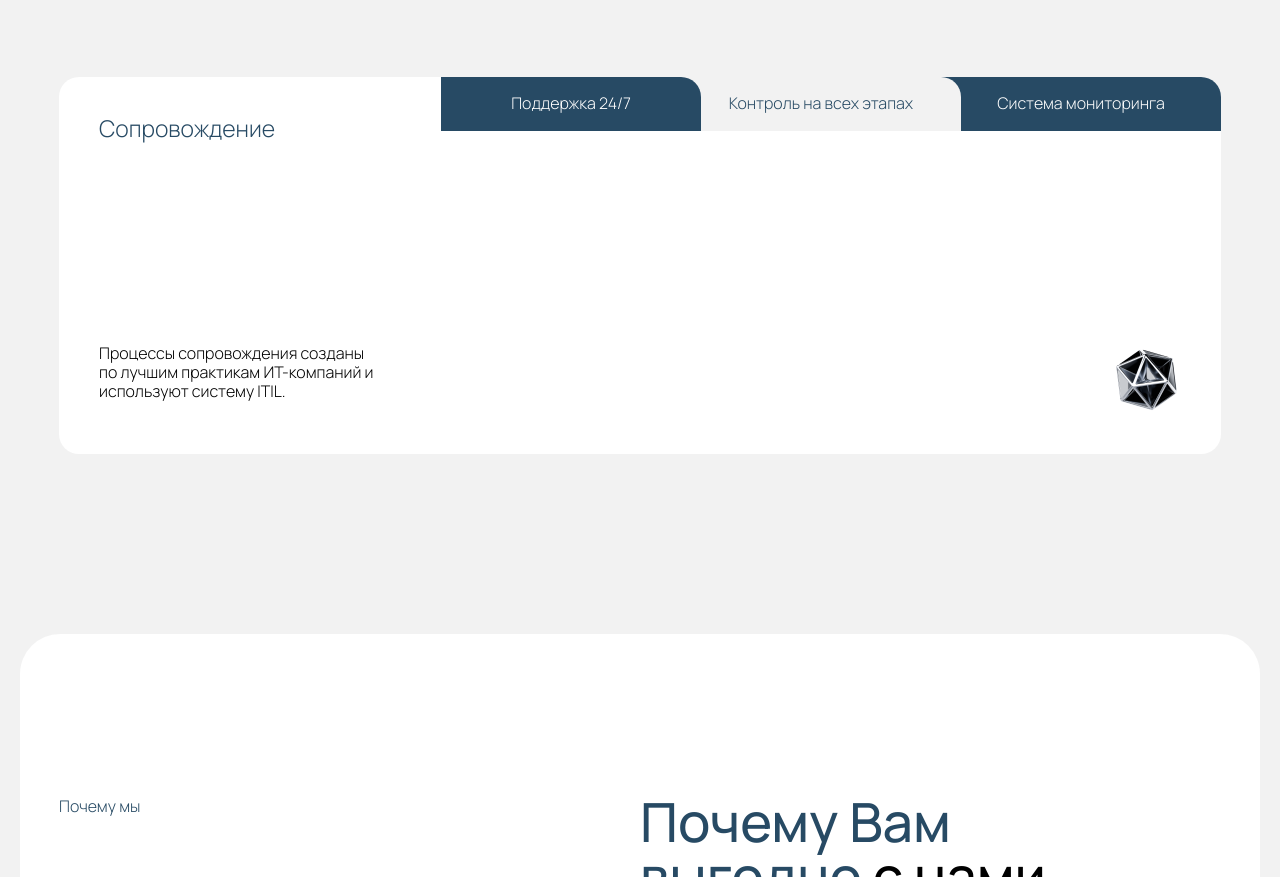
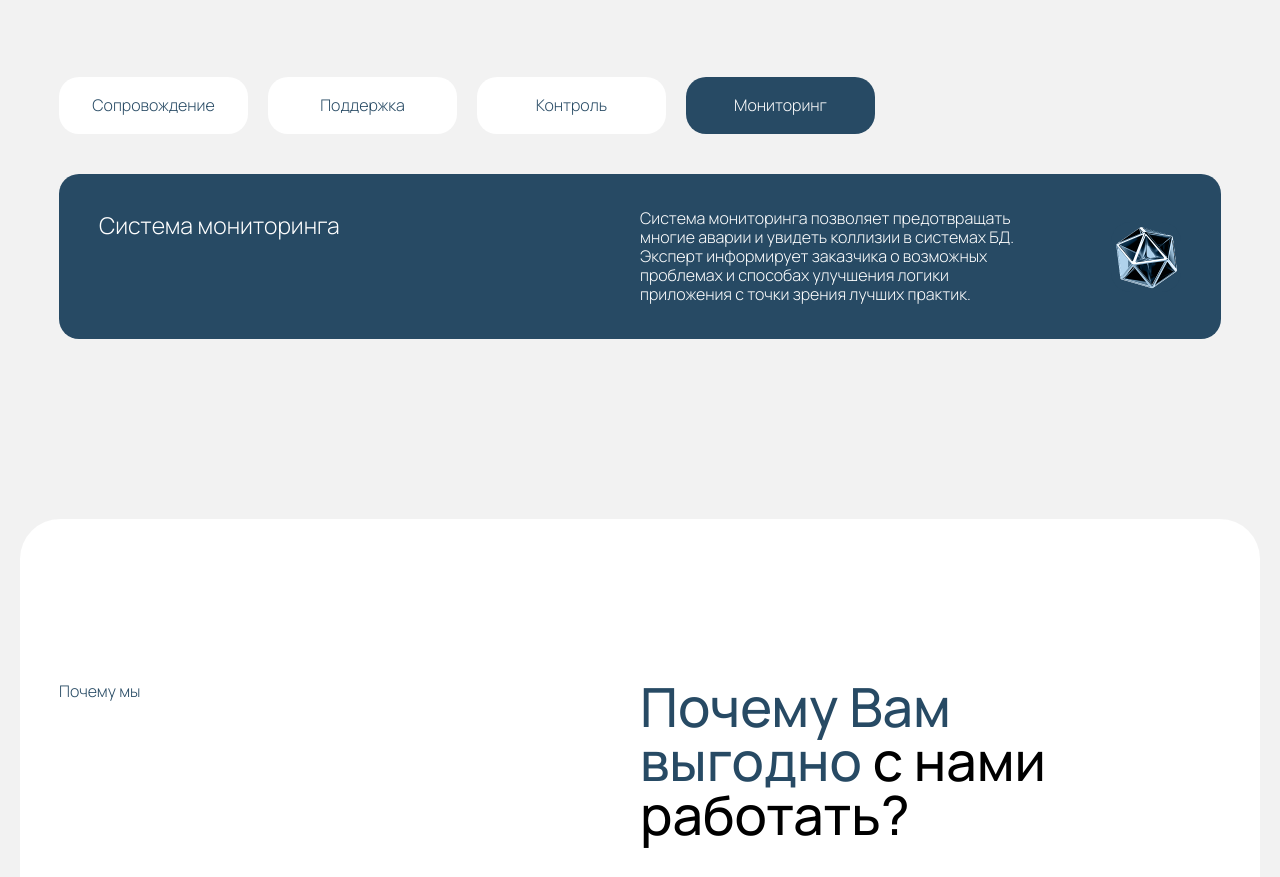
Before and after one commit to Exiragor/mir-dit, a website built with Vite: page index.html in a window 1280 px wide. Shown: the part 7718-8595 px from the top of the page. Built offline with nearby package versions, Linux system fonts and the light colour scheme.

Commit message:
feat: change block

```diff
--- a/index.html
+++ b/index.html
@@ -490,31 +490,43 @@
       </div>
 
       <div class="py-40">
+
         <div class="container mx-auto">
           <div class="max-w-[969px] text-h-2 mb-20">
             <span class="text-primary">Мы построили расширяемую модель бизнеса:</span> от уровня внедрения и сопровождения до контроля качества
           </div>
 
-          <div class="h-[377px] relative rounded-2.5xl bg-white p-10 flex flex-col justify-between">
-            <div class="text-t-1 text-primary ">Сопровождение</div>
-            <div class="flex justify-between">
-              <div class="text-t-2 max-w-[278px]">Процессы сопровождения созданы по лучшим практикам ИT-компаний и используют систему ITIL.</div>
-              <img class="w-[70px] h-[70px]" src="/triangle.png" alt="" />
+          <div class="flex mb-10 cursor-pointer">
+            <div class="rounded-2.5xl w-[189px] h-[57px] flex items-center justify-center bg-white text-primary hover:bg-primary-light hover:text-white">
+              <span class="text-t-2">Сопровождение</span>
             </div>
 
-            <div class="absolute top-0 right-0 flex cursor-pointer">
-              <div class="bg-primary text-white text-t-2 w-[260px] h-[54px] flex justify-center items-center rounded-tr-2.5xl z-3 mr-[-20px]">
-                Поддержка 24/7
+            <div class="rounded-2.5xl w-[189px] h-[57px] flex items-center justify-center bg-white ml-5 text-primary hover:bg-primary-light hover:text-white">
+              <span class="text-t-2">Поддержка</span>
+            </div>
+
+            <div class="rounded-2.5xl w-[189px] h-[57px] flex items-center justify-center bg-white ml-5 text-primary hover:bg-primary-light hover:text-white">
+              <span class="text-t-2">Контроль</span>
+            </div>
+
+            <div class="rounded-2.5xl w-[189px] h-[57px] flex items-center justify-center bg-primary ml-5 text-white hover:bg-primary-light hover:text-white">
+              <span class="text-t-2">Мониторинг</span>
+            </div>
+          </div>
+
+          <div class="h-[165px] rounded-2.5xl bg-primary p-10 flex">
+            <div class="w-1/2">
+              <span class="text-t-1 text-white">Система мониторинга</span>
+            </div>
+            <div class="w-1/2 flex items-center justify-between">
+              <div class="text-t-2 text-white max-w-[383px]">
+                Система мониторинга позволяет предотвращать многие аварии и увидеть коллизии в системах БД. Эксперт информирует заказчика о возможных проблемах и способах улучшения логики приложения с точки зрения лучших практик.
               </div>
-              <div class="bg-gray-light text-primary text-t-2 w-[280px] h-[54px] flex justify-center items-center rounded-tr-2.5xl z-2 mr-[-20px]">
-                Контроль на всех этапах
-              </div>
-              <div class="bg-primary text-white text-t-2 w-[280px] h-[54px] flex justify-center items-center rounded-tr-2.5xl z-1">
-                Система мониторинга
-              </div>
+              <img class="w-[70px] h-[70px]" src="/triangle-blue.png" />
             </div>
           </div>
         </div>
+
       </div>
 
       <div class="rounded-5xl bg-white my-5 py-40">
```
Also changed, not shown: public/triangle-blue.png (added).
